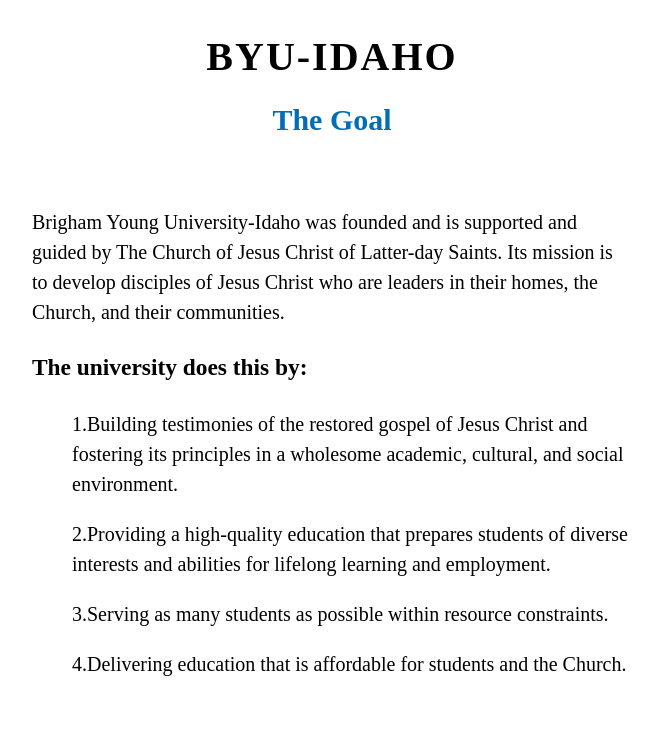
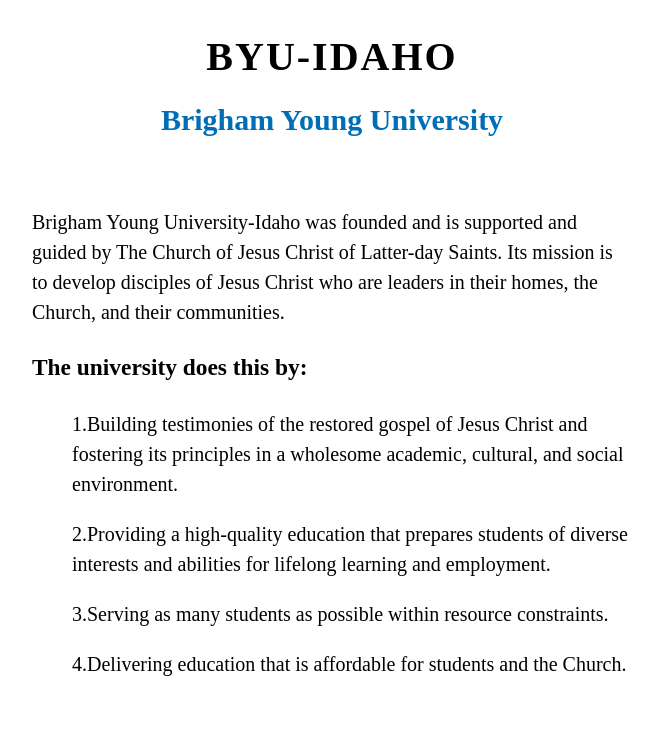
Before and after one commit to angeloantoniou/WDD131, a plain HTML site: page Mission/index.html in a window 1280 px wide. Shown: the top 737 px of the page, without its empty margins (308-967 px from the left). Drawn offline with Linux system fonts and the light colour scheme.

Commit message:
one last change

```diff
--- a/Mission/index.html
+++ b/Mission/index.html
@@ -10,7 +10,7 @@
 <body>
     <header>
         <h1>BYU-Idaho</h1>
-        <h2>The Goal</h2>
+        <h2>Brigham Young University</h2>
     </header>
     <main>
         <p>Brigham Young University-Idaho was founded and is supported and guided by The Church of Jesus Christ of Latter-day Saints. Its mission is to develop disciples of Jesus Christ who are leaders in their homes, the Church, and their communities.</p>
```
